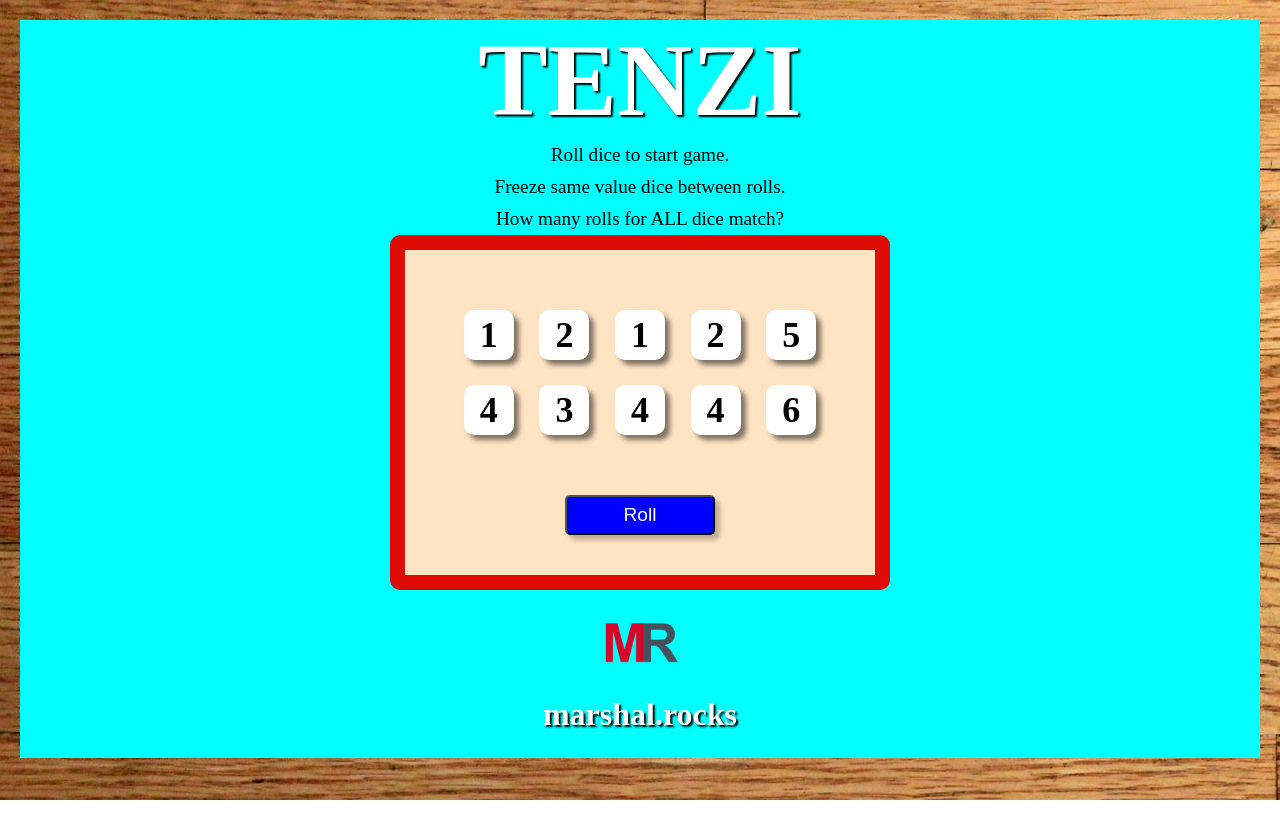
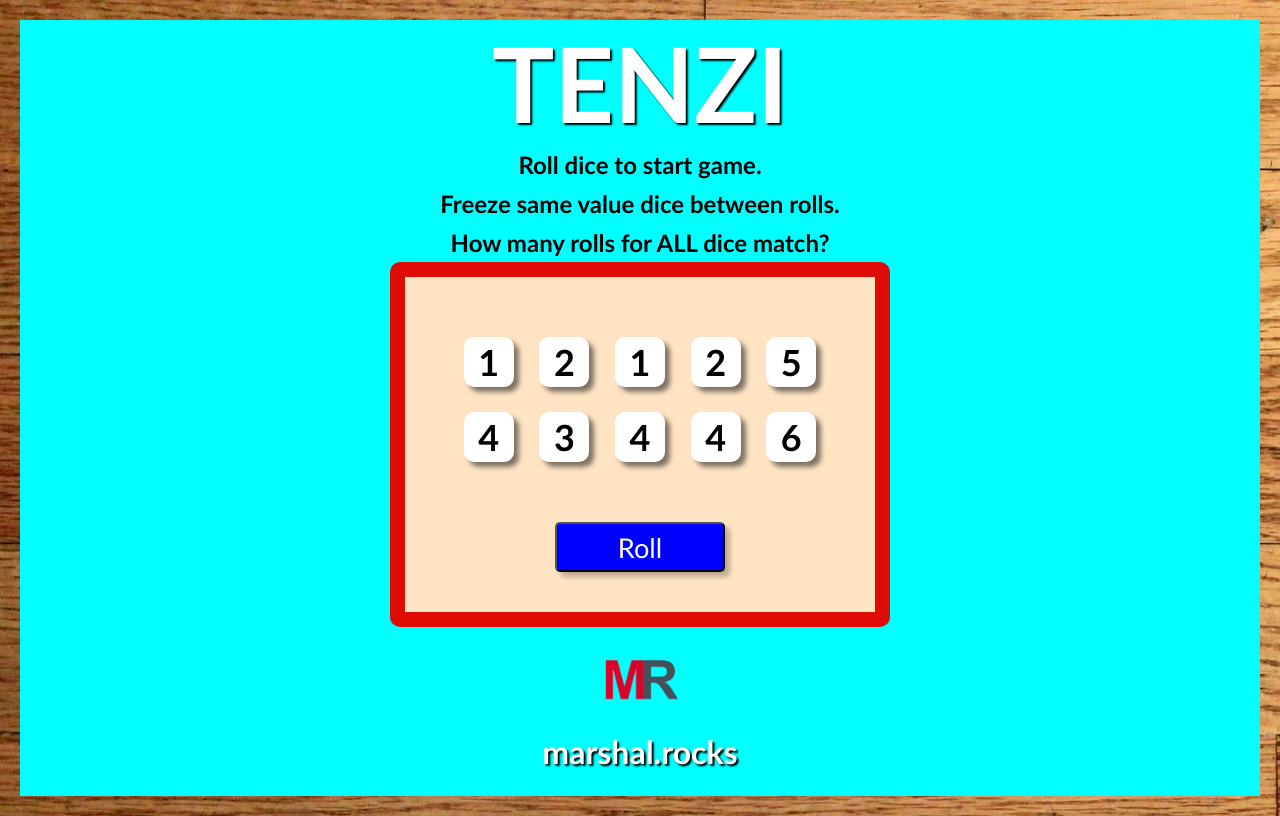
Before and after one commit to remarshal/tenzies-game, a React (Create React App) app: page / in a window 1280 px wide. Built offline with nearby package versions, Linux system fonts and the light colour scheme.

Commit message:
update fonts

```diff
--- a/src/style.css
+++ b/src/style.css
@@ -1,6 +1,7 @@
 body {
   margin: 0;
   background-image: url(./img/wood-background.jpg);
+  font-family:'Gill Sans', 'Gill Sans MT', Calibri, 'Trebuchet MS', sans-serif;
 }
 
 /* < --------------------------------- Main --------------------------------- > */
@@ -30,8 +31,9 @@
 }
 
 .instructions {
-  font-size: 1.2rem;
+  font-size: 1.5rem;
   margin: 5px;
+  font-weight: bolder;
 }
 .container {
   background-color: aliceblue;
@@ -80,16 +82,17 @@
 }
 
 .btn {
-  height: 40px;
-  width: 150px;
+  height: 50px;
+  width: 170px;
   box-shadow: 5px 5px 5px rgba(0, 0, 0, 0.25);
   border-radius: 5px;
   background-color: blue;
   color: white;
-  font-size: 1.2rem;
+  font-size: 1.7rem;
   align-self: center;
   margin-bottom: 40px;
   cursor: pointer;
+  font-family:'Gill Sans', 'Gill Sans MT', Calibri, 'Trebuchet MS', sans-serif;
 }
 
 .btn:hover {
```
